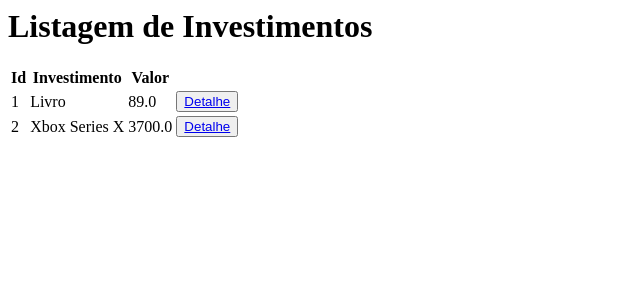
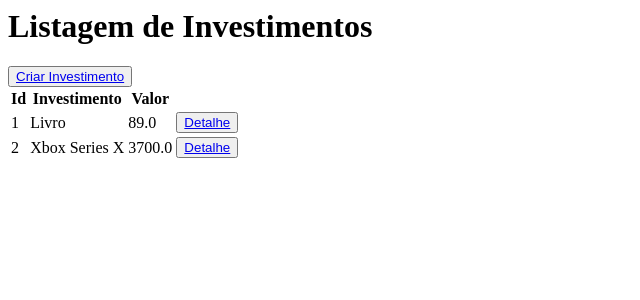
Before and after one commit to Leonardo-L-Cunha/investimento-django, a Django app: page / in a window 1280 px wide. Shown: the top 300 px of the page, without its empty margins (0-640 px from the left). Run offline with Django 5.2, Linux system fonts and the light colour scheme; data comes from the database, SQL or seed files in the repository.

Commit message:
feat: criar investimento

```diff
--- a/invista_me_app/templates/investimentos/investimentos.html
+++ b/invista_me_app/templates/investimentos/investimentos.html
@@ -1,4 +1,7 @@
 <h1>Listagem de Investimentos</h1>
+<button>
+    <a href="{% url 'novo_investimento' %}">Criar Investimento</a>
+</button>
 <table>
     <tr>
         <th>Id</th>
```
